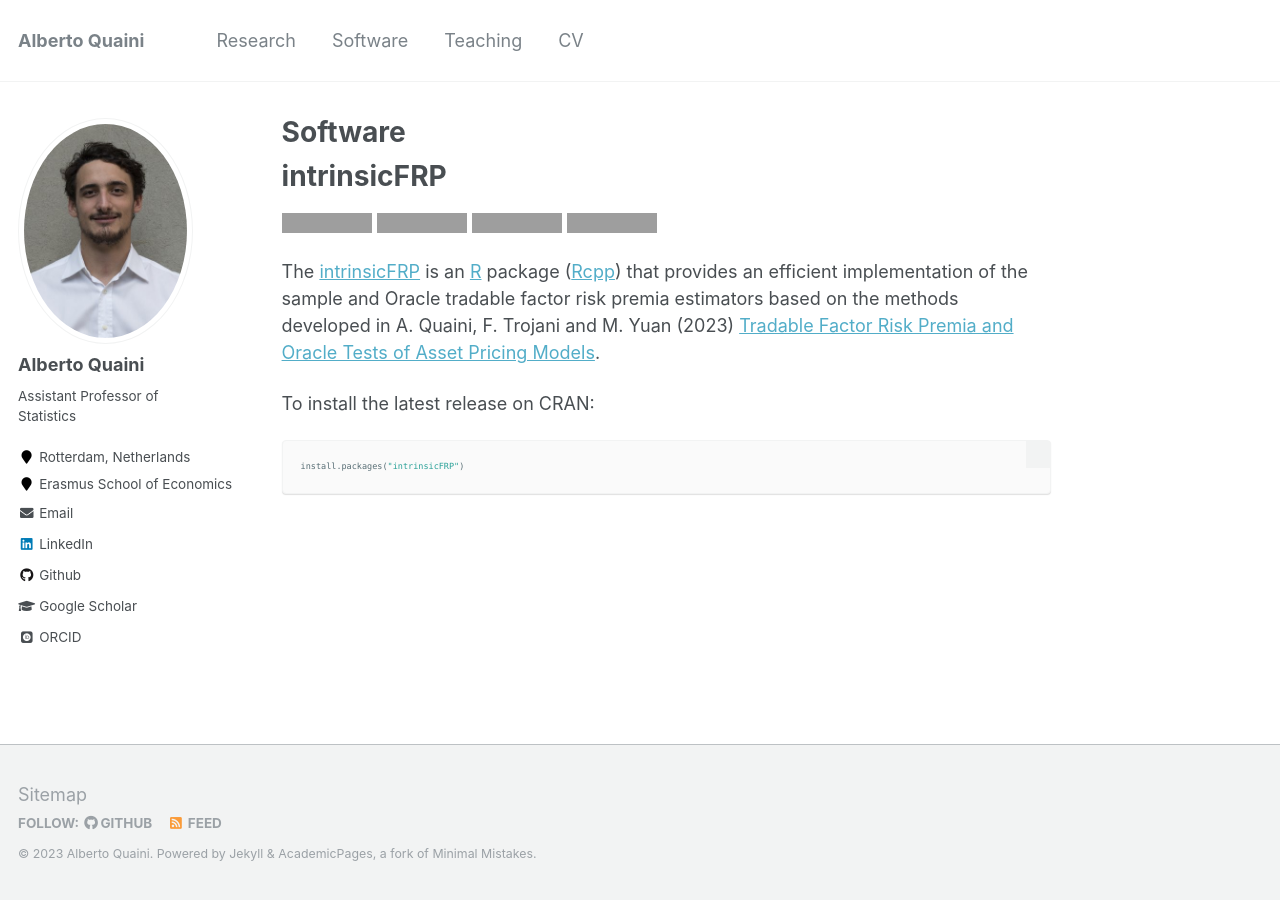
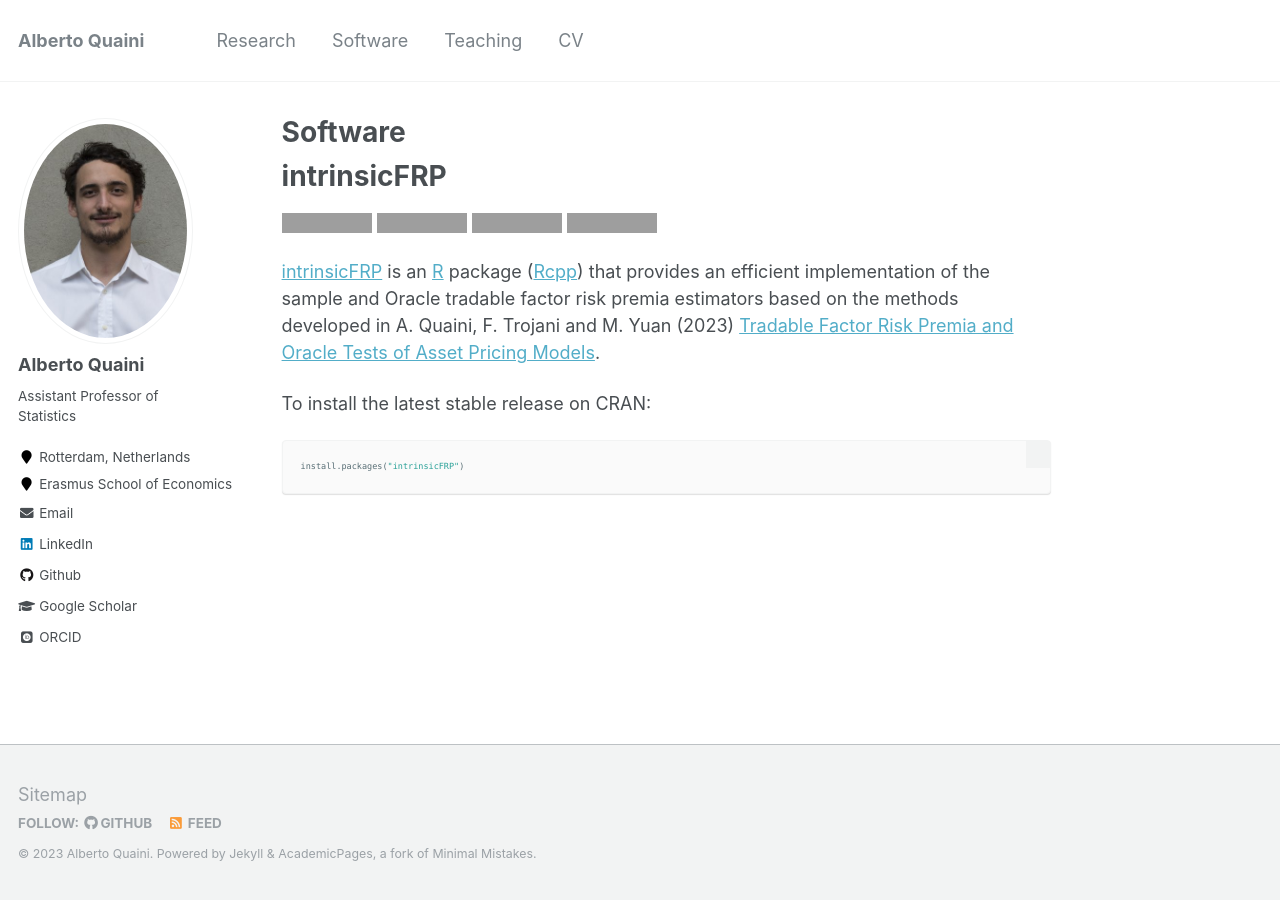
Before and after one commit to a91quaini/a91quaini.github.io, a Jekyll site: the page built from _pages/software.md, in a window 1280 px wide, cut to the strip 0-900 px from the top of the page. Built offline with Jekyll 4.4.1, drawn with Linux system fonts in a browser that asks for light colours; some web fonts are replaced; grey boxes are pictures that could not be loaded.

Commit message:
typo in software.md

````diff
--- a/_pages/software.md
+++ b/_pages/software.md
@@ -10,12 +10,12 @@ title: "Software"
 [![R-CMD-check](https://github.com/a91quaini/intrinsicFRP/actions/workflows/R-CMD-check.yaml/badge.svg)](https://github.com/a91quaini/intrinsicFRP/actions/workflows/R-CMD-check.yaml)
 [![codecov](https://codecov.io/gh/a91quaini/intrinsicFRP/branch/main/graph/badge.svg?token=0F8R40B0FP)](https://app.codecov.io/gh/a91quaini/intrinsicFRP)
 
-The [intrinsicFRP](https://cran.r-project.org/package=intrinsicFRP) is an
+[intrinsicFRP](https://cran.r-project.org/package=intrinsicFRP) is an
 [R](https://www.r-project.org/) package ([Rcpp](https://www.rcpp.org/)) that provides an efficient implementation of the sample and Oracle tradable factor risk premia estimators based on the methods developed in A. Quaini, F. Trojani and
 M. Yuan (2023) [Tradable Factor Risk Premia and Oracle Tests of Asset Pricing
 Models](https://papers.ssrn.com/sol3/papers.cfm?abstract_id=4574683).
 
-To install the latest release on CRAN:
+To install the latest stable release on CRAN:
 
 ```r
 install.packages("intrinsicFRP")
````
Also changed, not shown: _pages/software.html (+2 -2 lines).
